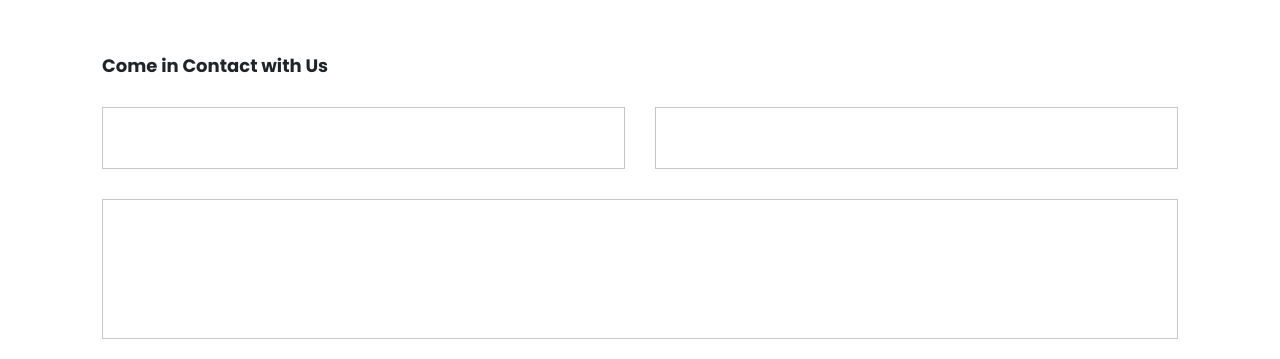
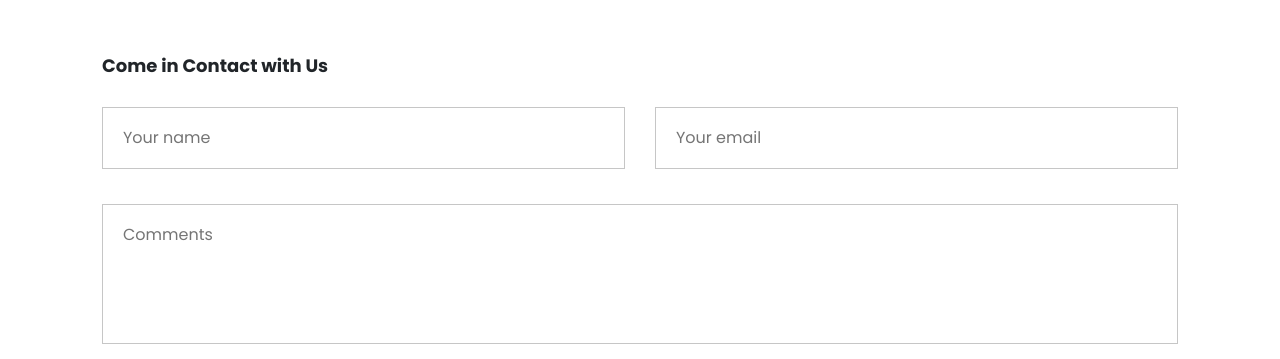
Before and after one commit to madickeneriksson/fixxo, a plain HTML site: page contact.html in a window 1280 px wide. Shown: the part 611-970 px from the top of the page. Drawn offline with nearby package versions, Linux system fonts and the light colour scheme.

Commit message:
error added

```diff
--- a/assets/script.js
+++ b/assets/script.js
@@ -0,0 +1,3 @@
+const validate (e) => (
+
+)
--- a/assets/style.css
+++ b/assets/style.css
@@ -318,16 +318,31 @@ header {
         gap:30px;
     }
         .contact-form form input {
+            width: 100%;
             padding: 18px 20px;
             border: 1px solid var(--color-light-gray);
         }
+        .contact-form .textarea {
+            grid-column: 1 / -1;
+
+        }
         .contact-form form textarea {
-            grid-column: 1 / -1;
+            width: 100%;
             padding: 18px 20px;
             border: 1px solid var(--color-light-gray);
             height: 140px;
             resize: none;
         }
+        .contact-form form .error {
+            margin-top: 5px;
+            border: 1px solid var(--color-light-theme);
+        }
+        .contact-form form .errorMessage {
+            margin-top: 5px;
+            color: var(--color-theme);
+            font-size: 0.8em;
+        }
+
 
 .btn-theme {
     position: relative;
--- a/contact.html
+++ b/contact.html
@@ -55,10 +55,19 @@
     <section class="contact-form">
             <div class="container">
             <h2>Come in Contact with Us</h2>
-            <form>
-                <input id="name" type="text">
-                <input id="email" type="email">
-                <textarea id="message"></textarea>
+            <form novalidate>
+                <div>
+                    <input id="name" onkeyup="validate" type="text" placeholder="Your name">
+                <div id="nameErrorMessage" class="errorMessage"></div>
+                </div>
+                <div>
+                    <input id="email" type="email" placeholder="Your email">
+                    <div id="emailErrorMessage" class="errorMessage"></div>
+                </div>
+                <div class="textarea">
+                    <textarea id="message" placeholder="Comments"></textarea>
+                    <div id="commentErrorMessage" class="errorMessage"></div>
+                </div>
                 <div>
                     <button type="submit" class="btn-theme">
                         <span class="corner-topLeft"></span>
```
